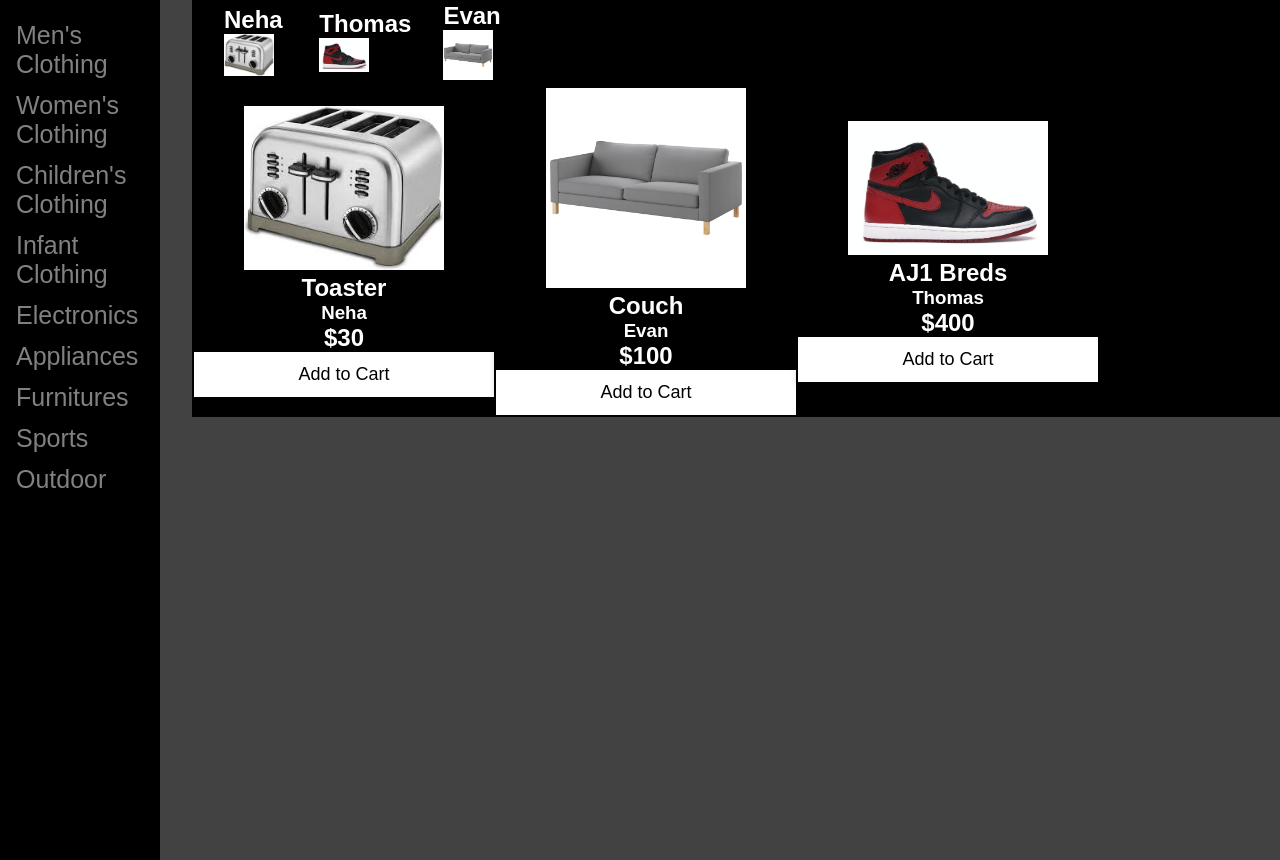
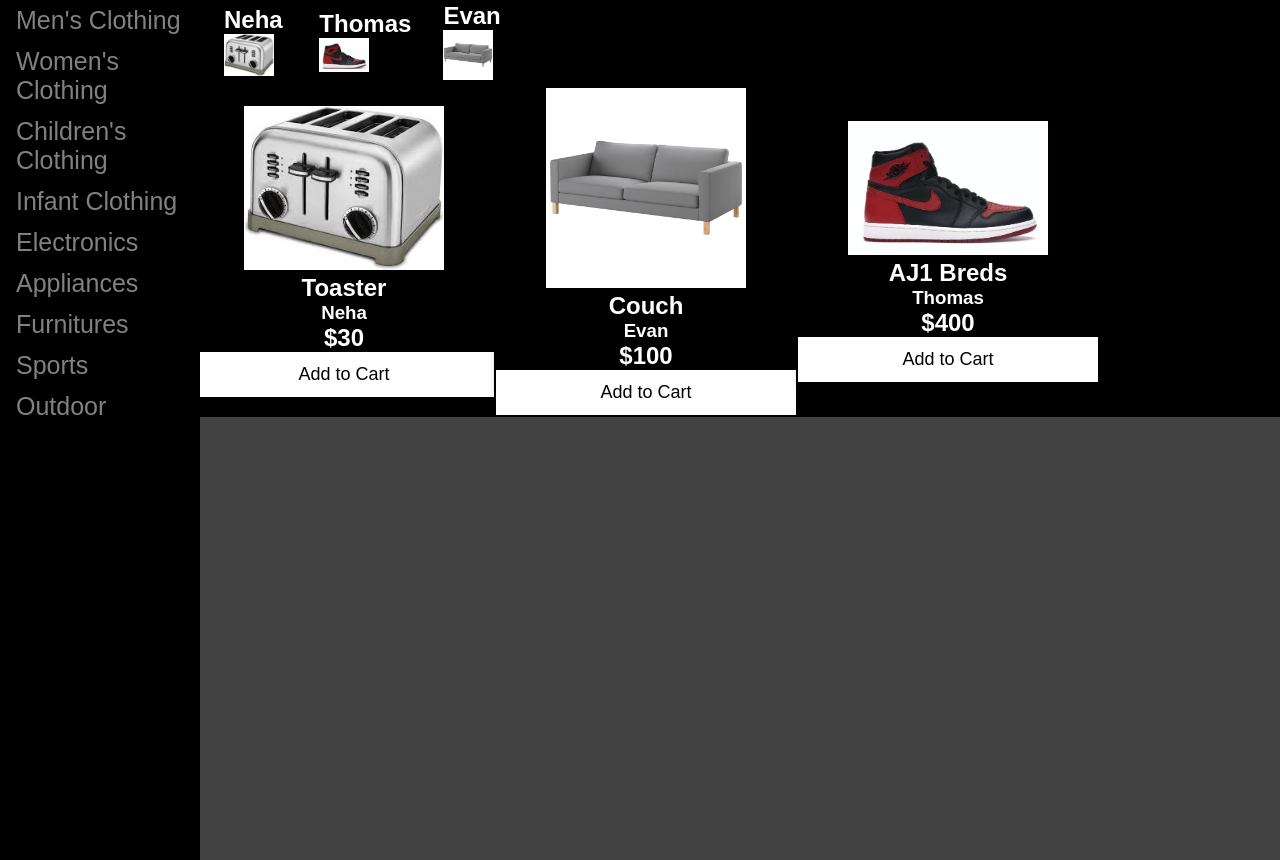
Before and after one commit to sharpnachos/OGS, a PHP site: page / in a window 1280 px wide. Shown: the part 67-927 px from the top of the page. Run offline with PHP 8.4, Linux system fonts and the light colour scheme.

Commit message:
Some commenting to clear things up

```diff
--- a/OGS/css/style.css
+++ b/OGS/css/style.css
@@ -1,15 +1,17 @@
-
+/*EVERYTHING*/
 *{
   margin: 0;
   padding: 0;
   box-sizing: border-box;
 }
 
+/*Container Stuff*/
 .container{
   margin:auto;
   overflow: hidden;
 }
 
+/*Header Stuff*/
 #main-header{
   background-color: black;
   color:#fff;
@@ -47,22 +49,24 @@
   color:white;
 }
 
-/* This doesn't work */
 #main-header a:hover{
   color: gray;
 }
 
+/*Body Stuff*/
 body{
   background-color: #424242;
 }
 
+/*Sidenav Stuff*/
 .sidenav {
-  height: 93.5%; /* Full-height: remove this if you want "auto" height */
-  width: 160px; /* Set the width of the sidebar */
-  position: fixed; /* Fixed Sidebar (stay in place on scroll) */
-  background-color: black; /* Black */
-  /*overflow-x: hidden; /* Disable horizontal scroll */
-  padding-top: 15px;
+  margin: 0;
+  padding: 0;
+  width: 200px;
+  background-color: black;
+  position: fixed;
+  height: 100%;
+  overflow: auto;
 }
 
 .sidenav a {
@@ -74,6 +78,15 @@ body{
   display: block;
 }
 
+/*.sidenav li:nth-child(even){
+  text-align: right;
+}*/
+
+.sidenav a:hover{
+  color:white;
+}
+
+/*Search the Pile stuff*/
 .search-the-pile{
   background-color: black;
   float:right;
@@ -82,6 +95,7 @@ body{
   text-align: left;
 }
 
+/*Card Stuff*/
 .card {
   box-shadow: 0 4px 8px 0 rgba(0, 0, 0, 0.2);
   min-width: 300px;
@@ -90,17 +104,6 @@ body{
   text-align: center;
   font-family: arial;
   float: right;
-}
-
-.price {
-  color: grey;
-  font-size: 22px;
-}
-
-table {
-  table-layout: fixed;
-  word-break: break-all;
-  word-wrap: break-word;
 }
 
 .card img{
@@ -124,14 +127,7 @@ table {
   opacity: 0.7;
 }
 
-/*.sidenav li:nth-child(even){
-  text-align: right;
-}*/
-
-.sidenav a:hover{
-  color:white;
-}
-
+/*Featured Sellers Stuff*/
 .featured-sellers{
   background-color: black;
   float:right;
@@ -150,3 +146,10 @@ table {
   max-width:50px;
   max-height:50px;
 }
+
+/*Reactive Stuff*/
+@media screen and (max-width: 700px) {
+  .sidenav {
+    display: none;
+  }
+}
--- a/OGS/index.html
+++ b/OGS/index.html
@@ -32,6 +32,7 @@
     </aside>
     <section class="featured-sellers">
         <div class="container">
+            <!--Bad practice-->
             <table>
                 <td>
                     <h1>Neha</h1>
@@ -59,6 +60,7 @@
     </section>
     <section class="search-the-pile">
         <div class="container">
+        <!--Bad Practice-->
         <table>
         <td>
         <div class="card">
```
